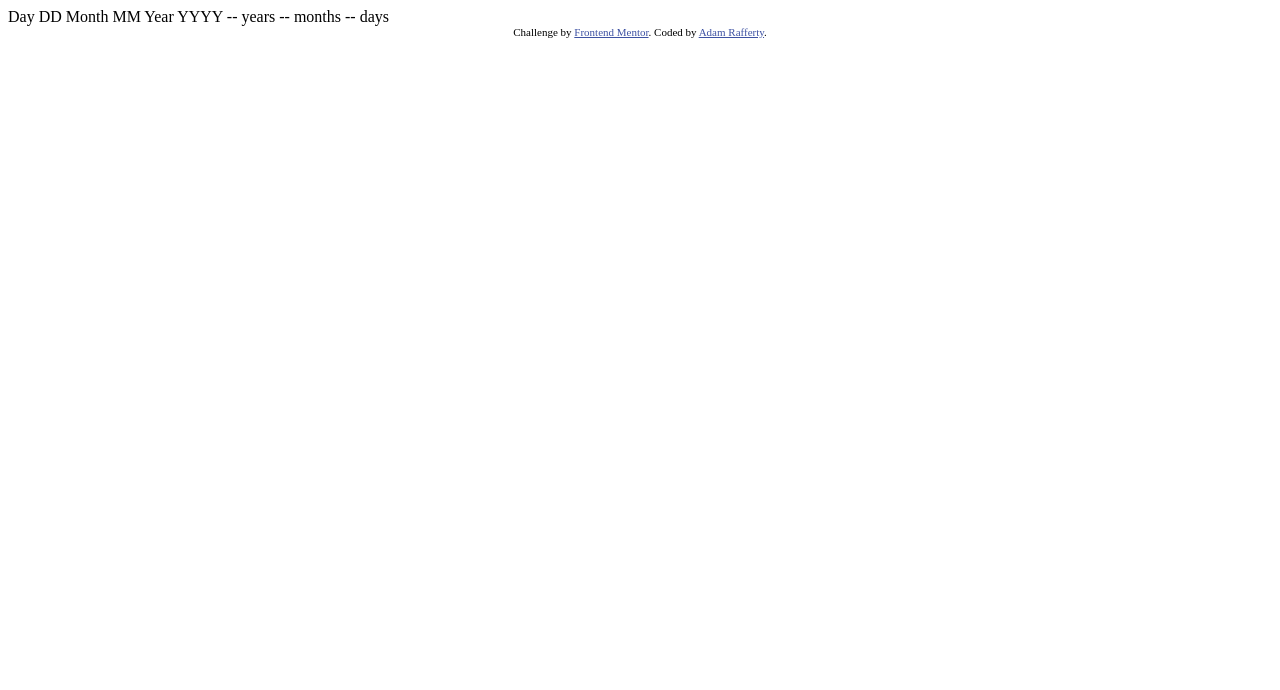
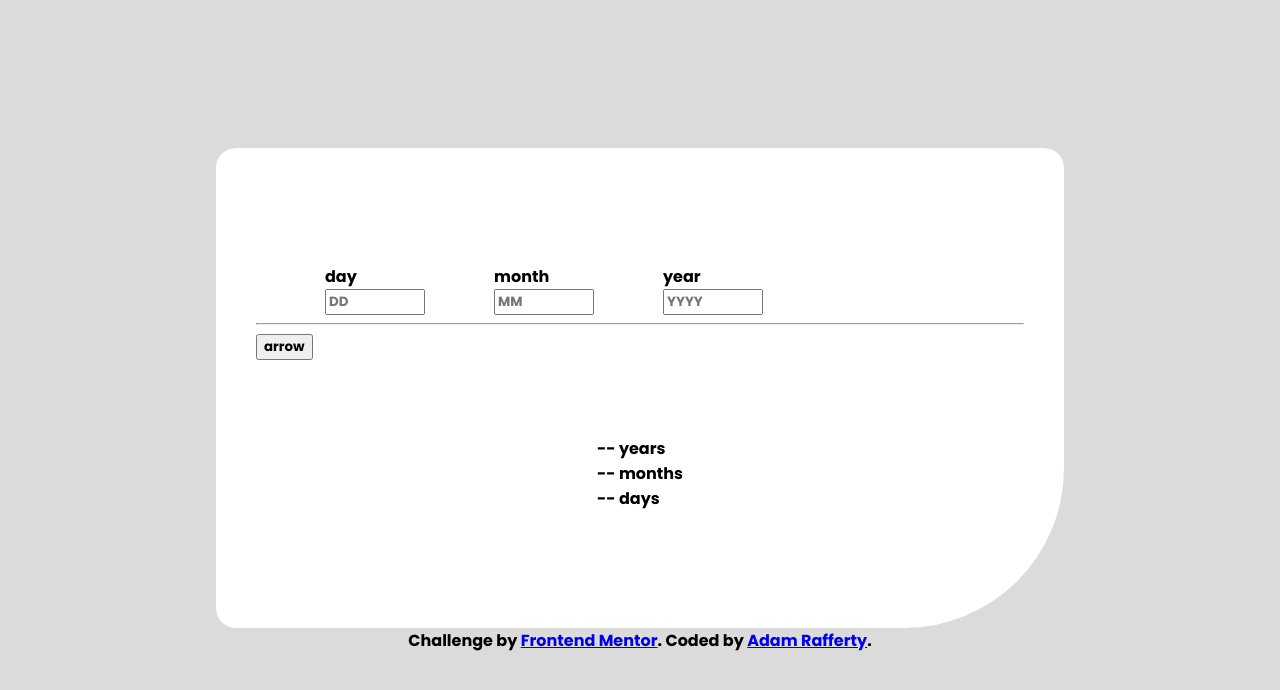
Before and after one commit to adraf/age-calculator-app, a plain HTML site: page index.html in a window 1280 px wide. Drawn offline with Linux system fonts and the light colour scheme.

Commit message:
Got all calculations working for DD MM YYYY, and displays on interface, added in event listener to stop future dates

```diff
--- a/index.html
+++ b/index.html
@@ -2,36 +2,53 @@
 <html lang="en">
 <head>
   <meta charset="UTF-8">
-  <meta name="viewport" content="width=device-width, initial-scale=1.0"> <!-- displays site properly based on user's device -->
-
+  <meta name="viewport" content="width=device-width, initial-scale=1.0">
   <link rel="icon" type="image/png" sizes="32x32" href="./assets/images/favicon-32x32.png">
-
   <title>Frontend Mentor | Age calculator app</title>
-
-  <!-- Feel free to remove these styles or customise in your own stylesheet 👍 -->
-  <style>
-    .attribution { font-size: 11px; text-align: center; }
-    .attribution a { color: hsl(228, 45%, 44%); }
-  </style>
+  <link rel="stylesheet" href="style.css">
+  <link rel="preconnect" href="https://fonts.googleapis.com">
+  <link rel="preconnect" href="https://fonts.gstatic.com" crossorigin>
+  <link href="https://fonts.googleapis.com/css2?family=Poppins:ital,wght@0,700;1,400;1,800&display=swap" rel="stylesheet">
 </head>
 <body>
-
-  Day
-  DD
-
-  Month
-  MM
-
-  Year
-  YYYY
-
-  -- years
-  -- months
-  -- days
-
+  <!-- main -->
+  <main>
+    <!-- section -->
+    <section class="date-input-section">
+      <!--  form -->
+      <form class="date-form">
+        <div class="form-section">
+          <div class="form-titles-and-inputs">
+            <label for="day">day</label>
+            <input type="number" name="day" id="day" min="1" placeholder="DD" required>
+          </div>
+          <div class="form-titles-and-inputs">
+            <label for="month">month</label>
+            <input type="number" name="month" id="month" min="1" max="12" placeholder="MM" required>
+          </div>
+          <div class="form-titles-and-inputs">
+            <label for="year">year</label>
+            <input type="number" name="year" id="year" placeholder="YYYY" required>
+          </div>
+        </div>
+        <!-- button -->
+        <div>
+          <hr>
+          <input type="submit" value="arrow">
+        </div>
+      </form>
+    </section>
+    <!-- section flex column -->
+    <section class="time-result">
+      <div><span class="ind-result" id="year-result">--</span>&nbsp;<span class="time-text" id="year-text">years</span></div>
+      <div><span class="ind-result" id="month-result">--</span>&nbsp;<span class="time-text" id="month-text">months</span></div>
+      <div><span class="ind-result" id="day-result">--</span>&nbsp;<span class="time-text" id="day-text">days</span></div>
+    </section>
+  </main>
   <div class="attribution">
     Challenge by <a href="https://www.frontendmentor.io?ref=challenge" target="_blank">Frontend Mentor</a>.
     Coded by <a href="https://www.adamraffertywebdesign.com/">Adam Rafferty</a>.
   </div>
 </body>
+<script src="main.js"></script>
 </html>
--- /dev/null
+++ b/main.js
@@ -0,0 +1,84 @@
+const dateForm = document.querySelector('.date-form')
+const yearResult = document.getElementById('year-result')
+const monthResult = document.getElementById('month-result')
+const dayResult = document.getElementById('day-result')
+const yearText = document.getElementById('year-text')
+const monthText = document.getElementById('month-text')
+const dayText = document.getElementById('day-text')
+const yearInput = document.getElementById('year')
+const monthInput = document.getElementById('month')
+const dayInput = document.getElementById('day')
+const dateNow = Date.now()
+const thisYear = new Date(dateNow).getFullYear()
+const thisMonth = new Date(dateNow).getMonth()
+const todayDate = new Date(dateNow).getDate()
+
+// stops future dates being input
+yearInput.setAttribute('max', thisYear)
+
+yearInput.addEventListener('change', () => {
+  if (Number(yearInput.value) === thisYear) {
+    monthInput.setAttribute('max', thisMonth + 1)
+    dayInput.setAttribute('max', todayDate)
+  } else {
+    monthInput.setAttribute('max', 12)
+    dayInput.setAttribute('max', 31)
+  }
+})
+
+// * https://www.30secondsofcode.org/js/s/days-in-month/
+const daysInMonth = (year, month) => new Date(year, month, 0).getDate()
+
+dateForm.addEventListener('submit', (e) => {
+  e.preventDefault()
+  const inputYear = yearInput.value
+  const inputDay = dayInput.value
+  const inputMonth = monthInput.value
+  getResults(inputDay, inputMonth, inputYear)
+})
+
+function getResults(inputDay, inputMonth, inputYear) {
+  const dd = inputDay.length < 2 ? `0${inputDay}` : `${inputDay}`
+  const mm = inputMonth.length < 2 ? `0${inputMonth}` : `${inputMonth}`
+  const date = `${inputYear}-${mm}-${dd}T00:00:01`
+  const birthDate = new Date(date).getTime()
+  const diff = dateNow - birthDate
+  const daysPassed = Math.floor(diff / (1000 * 60 * 60 * 24))
+  // year
+  const yearRes = Math.floor(daysPassed / 365)
+  const leapYr = Math.floor(yearRes / 4)
+  const leftOver = (daysPassed - (yearRes * 365)) - leapYr
+  // months
+  // months are an array so Jan starts at 0
+  const birthMonth = new Date(date).getMonth()
+  const monthRes = thisMonth - birthMonth < 0 ? 12 - (thisMonth - birthMonth) * -1 : thisMonth - birthMonth
+  // days
+  const prevMonthLength = daysInMonth(thisYear, thisMonth)
+  const dayRes = inputDay < todayDate ? todayDate - inputDay : (prevMonthLength - inputDay) + todayDate
+  // correct wording for amounts
+  yearRes === 1 ? yearText.innerText = 'year' : yearText.innerText = 'years'
+  monthRes === 1 ? monthText.innerText = 'month' : monthText.innerText = 'months'
+  dayRes === 1 ? dayText.innerText = 'day' : dayText.innerText = 'days'
+
+  if (daysPassed >= 365 || inputYear < thisYear) {
+    // * Year
+    thisYear === Number(inputYear) ? yearResult.innerText = 0 : yearResult.innerText = yearRes
+    if (leftOver > 0) {
+      // * Month
+      thisMonth + 1 !== Number(inputMonth) ? monthResult.innerText = monthRes : monthResult.innerText = 0
+      // * Day
+      todayDate === Number(inputDay) ? dayResult.innerText = 0 : dayResult.innerText = dayRes
+    } else {
+      monthResult.innerText = 0
+      dayResult.innerText = 0
+    }
+  } else if (daysPassed < 365 || inputYear === thisYear) {
+    // * Year
+    yearResult.innerText = 0
+    // * Month
+    thisMonth + 1 !== Number(inputMonth) ? monthResult.innerText = monthRes : monthResult.innerText = 0
+    // * Day
+    todayDate === Number(inputDay) ? dayResult.innerText = 0 : dayResult.innerText = dayRes
+    // console.log('less than 12 months')
+  }
+}
--- /dev/null
+++ b/style.css
@@ -0,0 +1,79 @@
+/* .poppins-bold {
+  font-family: "Poppins", sans-serif;
+  font-weight: 700;
+  font-style: normal;
+}
+
+.poppins-regular-italic {
+  font-family: "Poppins", sans-serif;
+  font-weight: 400;
+  font-style: italic;
+}
+
+.poppins-extrabold-italic {
+  font-family: "Poppins", sans-serif;
+  font-weight: 800;
+  font-style: italic;
+} */
+
+* {
+  font-family: "Poppins", sans-serif;
+}
+
+:root {
+  --white: hsl(0, 0%, 100%);
+  --off-white: hsl(0, 0%, 94%);
+  --light-grey: hsl(0, 0%, 86%);
+  --smokey-grey: hsl(0, 1%, 44%);
+  --off-black: hsl(0, 0%, 8%);
+}
+
+body {
+  background-color: var(--light-grey);
+  height: 100vh;
+  width: 100vw;
+  margin: 0 auto;
+  display: flex;
+  align-items: center;
+  justify-content: center;
+  flex-direction: column;
+}
+
+
+main {
+  background-color: var(--white);
+  width: 60%;
+  height: 50%;
+  display: flex;
+  flex-direction: column;
+  align-items: center;
+  justify-content: space-evenly;
+  border-radius: 20px;
+  border-bottom-right-radius: 160px;
+  padding: 40px;
+}
+
+.date-input-section {
+  width: 100%;
+}
+
+.form-section {
+  display: flex;
+  flex-direction: row;
+  width: 75%;
+  justify-content: space-evenly;
+
+}
+
+.form-titles-and-inputs {
+  display: flex;
+  flex-direction: column;
+  width: 100px;
+}
+
+/* Removes increment buttons from number fields */
+input::-webkit-outer-spin-button,
+input::-webkit-inner-spin-button {
+  -webkit-appearance: none;
+  margin: 0;
+}
```
